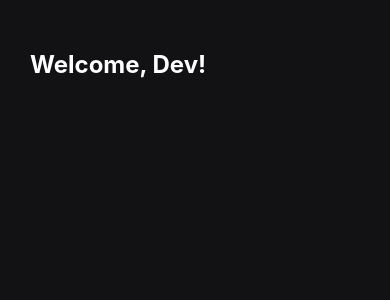
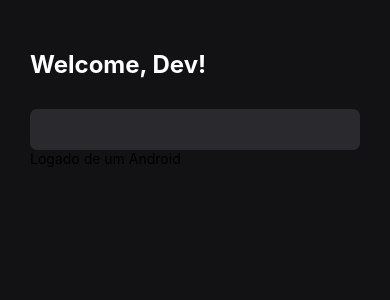
Before and after one commit to joaopedrobrgs/AppMyTasks, a React Native app: screen / in a window 390 px wide. Shown: the top 300 px of the page. Built offline with nearby package versions, Linux system fonts and the light colour scheme.

Commit message:
utilizando componentes TextInput e Platform

```diff
--- a/src/routes/Home/index.tsx
+++ b/src/routes/Home/index.tsx
@@ -1,5 +1,5 @@
 import React from 'react';
-import {Text, View, StyleSheet, SafeAreaView} from 'react-native';
+import {Text, TextInput, View, StyleSheet, SafeAreaView, Platform} from 'react-native';
 
 interface Props {}
 
@@ -8,6 +8,13 @@ export default function Home({}: Props) {
     <SafeAreaView style={styles.safeArea}>
       <View style={styles.container}>
         <Text style={styles.title}>Welcome, Dev!</Text>
+        <TextInput style={styles.input}/>
+        {
+          Platform.OS === "ios" ?
+          <Text>Logado de um Iphone</Text>
+          :
+          <Text>Logado de um Android</Text>
+        }
       </View>
     </SafeAreaView>
   );
@@ -29,4 +36,12 @@ const styles = StyleSheet.create({
     fontWeight: 'bold',
     color: 'white',
   },
+  input: {
+    backgroundColor: "#29292e",
+    color: "#f1f1f1",
+    fontSize: 18,
+    padding: Platform.OS === 'ios' ? 15 : 10,
+    marginTop: 30,
+    borderRadius: 7
+  }
 });
```
